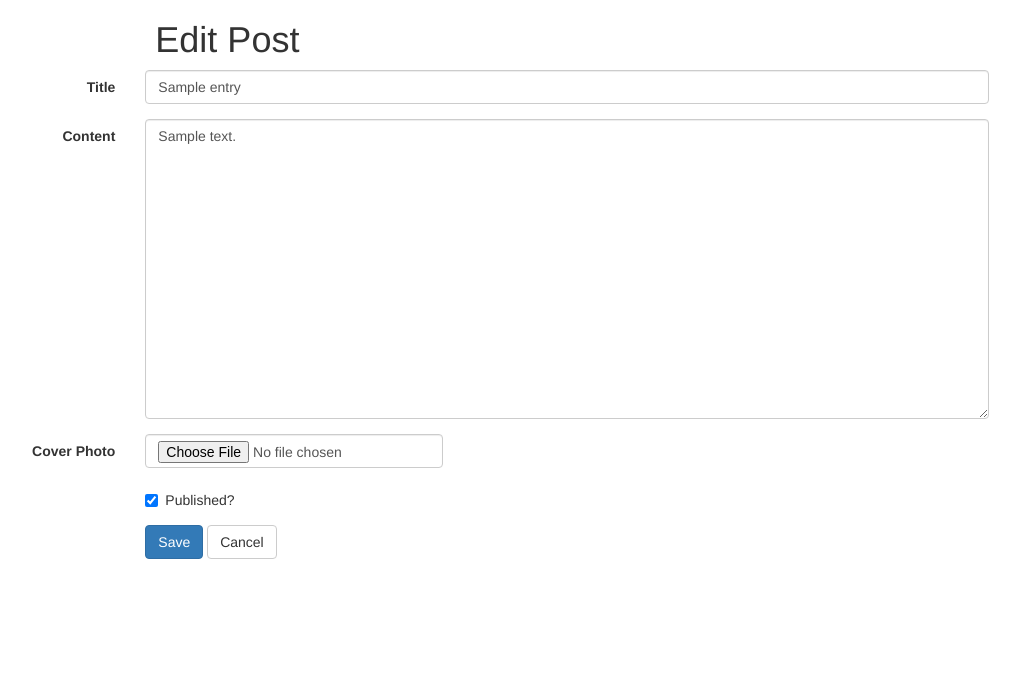
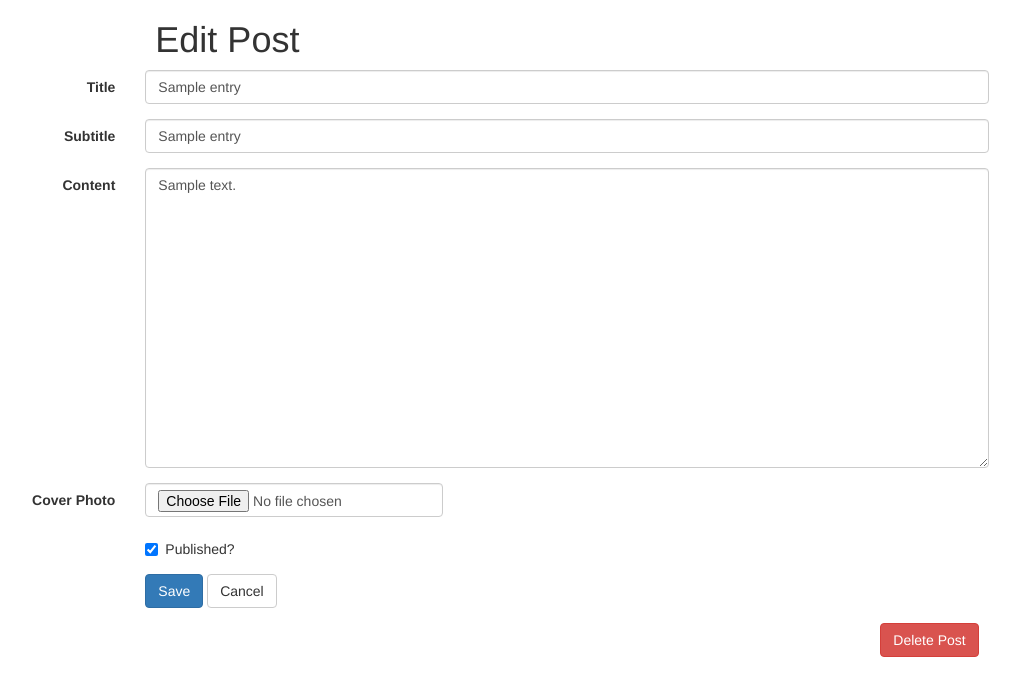
Before and after one commit to Monsk/website, a Flask app: a page that uses app/templates/edit.html in a window 1280 px wide. Shown: the top 696 px of the page, without its empty margins (73-1093 px from the left). Run offline with Flask 2, Linux system fonts and the light colour scheme; the visitor is signed in with stand-in values (Sample User, id 1); tables that the repository leaves empty hold one stand-in row (values such as "Sample post"); some libraries are stand-ins or nearby versions.

Commit message:
delete method added to blog entries

```diff
--- a/app/templates/edit.html
+++ b/app/templates/edit.html
@@ -27,6 +27,12 @@
     </div>
   </div>
   <div class="form-group">
+    <label for="subtitle" class="col-sm-2 control-label">Subtitle</label>
+    <div class="col-sm-8">
+      <input class="form-control" id="subtitle" name="subtitle" type="text" value="{{ request.form.get('subtitle', entry.subtitle) }}">
+    </div>
+  </div>
+  <div class="form-group">
     <label for="Content" class="col-sm-2 control-label">Content</label>
     <div class="col-sm-8">
       <textarea class="form-control" id="content" name="content" style="height: 300px;">{{ request.form.get('content', entry.content) }}</textarea>
@@ -48,12 +54,17 @@
     </div>
   </div>
   <div class="form-group">
-    <div class="col-sm-offset-2 col-sm-10">
+    <div class="col-sm-offset-2 col-sm-8">
       <button class="btn btn-primary" type="submit">Save</button>
       <a class="btn btn-default" href="{{ url_for('index') }}">Cancel</a>
     </div>
   </div>
 </form>
+<div class="col-sm-10">
+<form action="{{ url_for('delete_entry', slug=entry.slug) }}" method="post">
+    <button class="btn btn-danger pull-right" type="submit">Delete Post</button>
+</form>
+</div>
 </body>
 
 </html>
--- a/app/views.py
+++ b/app/views.py
@@ -152,6 +152,7 @@ def edit(slug):
             image_filename = uploaded_img["public_id"]
 
             entry.title = request.form['title']
+            entry.subtitle = request.form['subtitle']
             entry.content = request.form['content']
             entry.published = request.form.get('published') or False
             entry.image_filename = image_filename
@@ -169,6 +170,15 @@ def edit(slug):
 
     return render_template('edit.html', entry=entry)
 
+@app.route('/delete/<slug>', methods=['POST'])
+@login_required
+def delete_entry(slug):
+    if request.method == 'POST':
+        db.session.query(BlogEntry).filter(BlogEntry.slug == slug).delete()
+        db.session.commit()
+        flash('Entry was deleted')
+    return redirect(url_for('drafts'))
+
 
 @app.route('/photography/')
 def photography():
```
Also changed, not shown: app.db, 3 other files.
